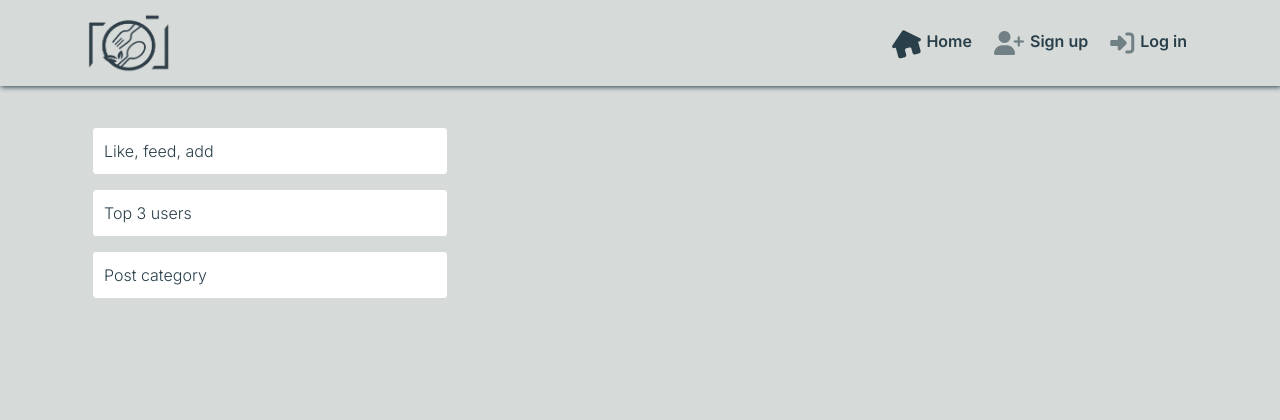
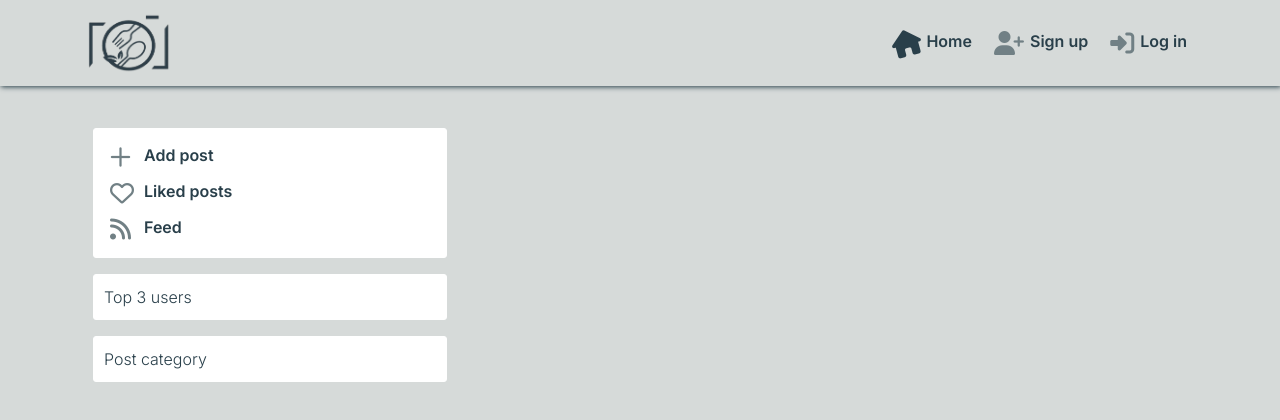
Before and after one commit to aleksandracodes/CI_PP5_Snapfood, a React (Create React App) app: page / in a window 1280 px wide. Shown: the top 420 px of the page. Built offline with nearby package versions, Linux system fonts and the light colour scheme; no server answers.

Commit message:
Add LikeFeedAddPost component and style

```diff
--- a/src/App.module.css
+++ b/src/App.module.css
@@ -40,8 +40,6 @@ a:hover {
 
 a:hover i {
   color: var(--dark-slate-grey);
-  transition: color ease-in-out 0.3s;
-	transform: rotate(-15deg) scale(1.1);
 }
 
 i {
--- /dev/null
+++ b/src/components/LikeFeedAddPost.js
@@ -0,0 +1,19 @@
+import React from 'react'
+import { Link } from 'react-router-dom'
+import { Container } from "react-bootstrap";
+import appStyles from "../App.module.css";
+import styles from "../styles/LikeFeedAddPost.module.css";
+
+const LikeFeedAddPost = () => {
+  return (
+    <Container
+      className={`${appStyles.Content} ${appStyles.CollapsedColumn} mb-3 ${styles.FlexDisplay}`}
+          >
+      <Link to="/posts/create"><i class="fa-regular fa-plus fa-fw"></i><p className={styles.Link}>Add post</p></Link>
+      <Link to="/liked"><i class="fa-regular fa-heart fa-fw"></i><p className={styles.Link}>Liked posts</p></Link>
+      <Link to="/feed"><i class="fa-solid fa-rss fa-fw"></i><p className={styles.Link}>Feed</p></Link>
+          </Container>
+  )
+}
+
+export default LikeFeedAddPost;
--- a/src/pages/posts/MainPostsPage.js
+++ b/src/pages/posts/MainPostsPage.js
@@ -2,17 +2,14 @@ import React from "react";
 import { Col, Container, Form, Row } from "react-bootstrap";
 import appStyles from "../../App.module.css";
 import styles from "../../styles/MainPostsPage.module.css";
+import LikeFeedAddPost from "../../components/LikeFeedAddPost";
 
 function PostsPage() {
   return (
     <Container>
       <Row>
         <Col className="py-2 p-0 p-lg-2" lg={4}>
-          <Container
-            className={`${appStyles.Content} ${appStyles.CollapsedColumn} mb-3`}
-          >
-            Like, feed, add
-          </Container>
+            <LikeFeedAddPost />
 
           <Container
             className={`${appStyles.Content} ${appStyles.CollapsedColumn} mb-3`}
--- /dev/null
+++ b/src/styles/LikeFeedAddPost.module.css
@@ -0,0 +1,9 @@
+.FlexDisplay {
+    display: flex;
+    flex-direction: column
+}
+
+.Link {
+    display: inline;
+    margin-left: 10px;
+}
--- a/src/styles/NavBar.module.css
+++ b/src/styles/NavBar.module.css
@@ -20,6 +20,12 @@
     background-color: var(--light) !important;
 }
 
+a:hover i {
+    color: var(--dark-slate-grey);
+    transition: color ease-in-out 0.3s;
+      transform: rotate(-15deg) scale(1.1);
+  }
+
 a::after {
     display: none !important;
   }
```
